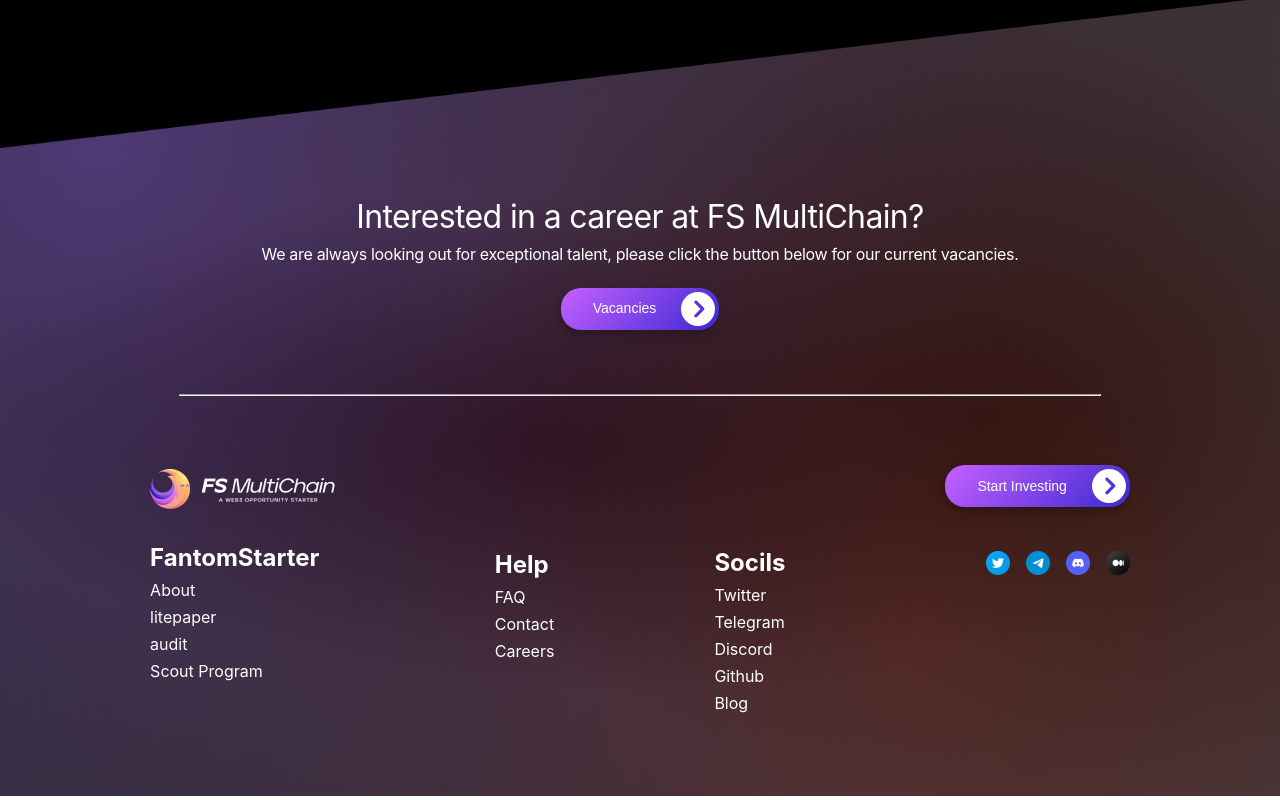
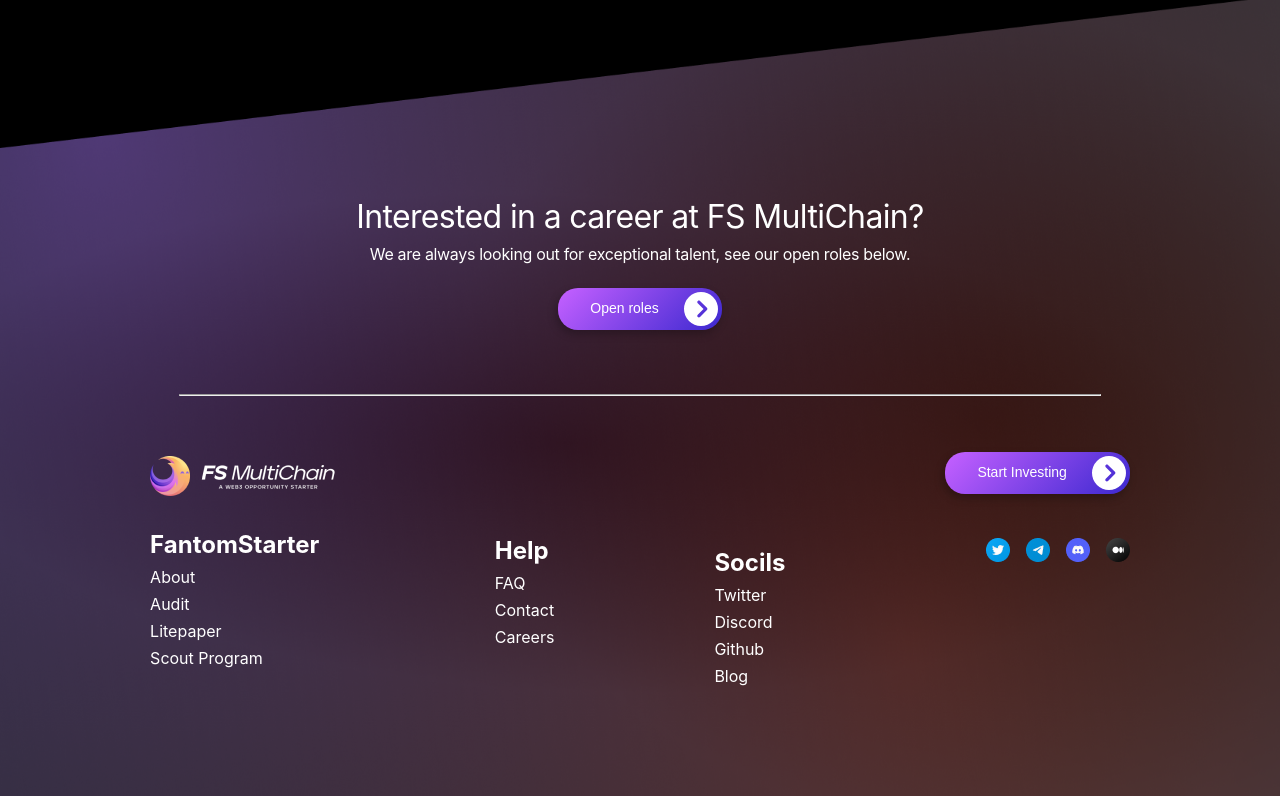
Before and after one commit to SWARNABHA1101/Fantom-Master, a React (Create React App) app: page / in a window 1280 px wide. Shown: the part 5636-6436 px from the top of the page. Built offline with nearby package versions, Linux system fonts and the light colour scheme.

Commit message:
Update Footer.jsx

```diff
--- a/src/components/footer/Footer.jsx
+++ b/src/components/footer/Footer.jsx
@@ -12,10 +12,10 @@
             <div className="footerTop">
                 <div className="footer-content">
                     <h2>Interested in a career at FS MultiChain?</h2>
-                    <p>We are always looking out for exceptional talent, please click the button below for our current vacancies.</p>
+                    <p>We are always looking out for exceptional talent, see our open roles below.</p>
                     <div class="FBton">
                         <div class="Fbtn1">
-                            <button>Vacancies</button>
+                            <button>Open roles</button>
                             <FontAwesomeIcon icon={faCircleChevronRight} className="arrowicons" />
                         </div>
                     </div>
@@ -29,8 +29,8 @@
                     <h2>FantomStarter</h2>
                     <ul>
                         <a href="#">About</a>
-                        <a href="#">litepaper</a>
-                        <a href="#">audit</a>
+                        <a href="#">Audit</a>
+                        <a href="#">Litepaper</a>
                         <a href="#">Scout Program</a>
                     </ul>
                 </div>
@@ -46,7 +46,6 @@
                 <h2>Socils</h2>
                     <ul>
                         <a href="#">Twitter</a>
-                        <a href="#">Telegram</a>
                         <a href="#">Discord</a>
                         <a href="#">Github</a>
                         <a href="#">Blog</a>
```
